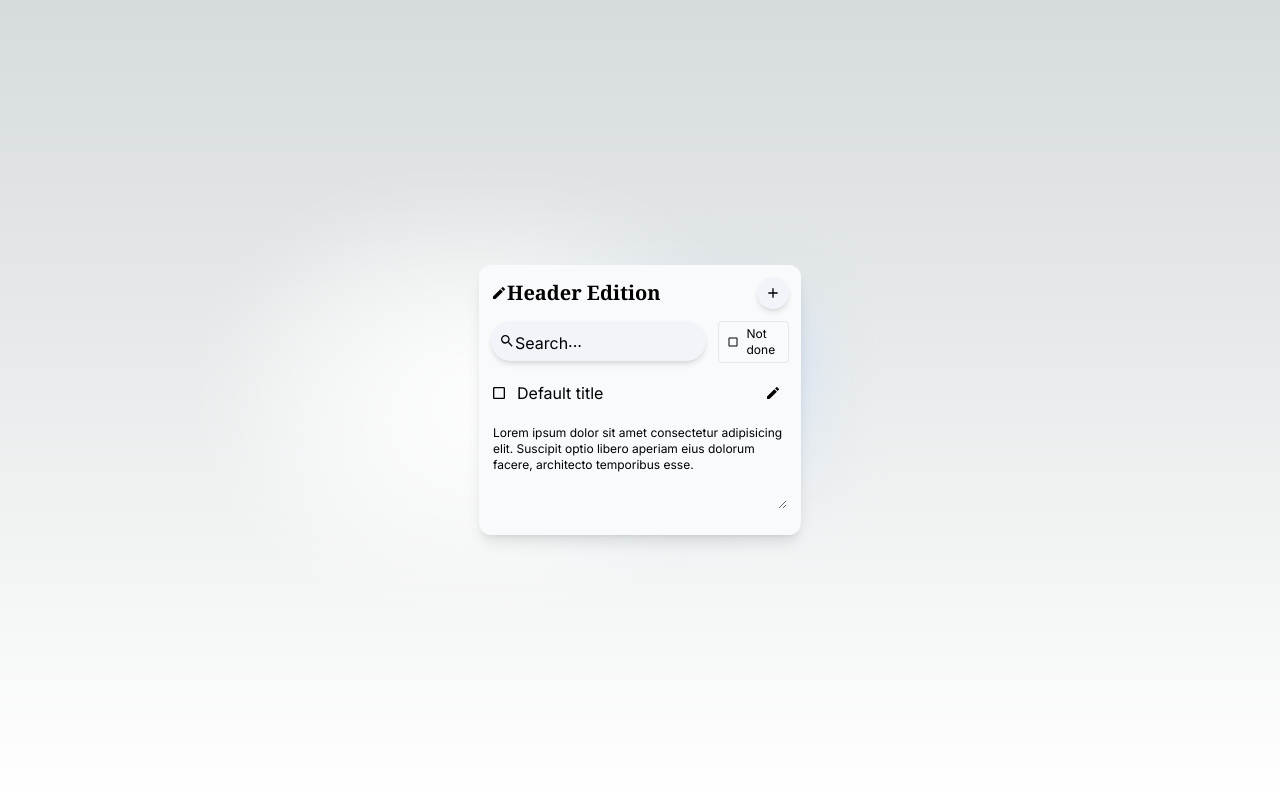
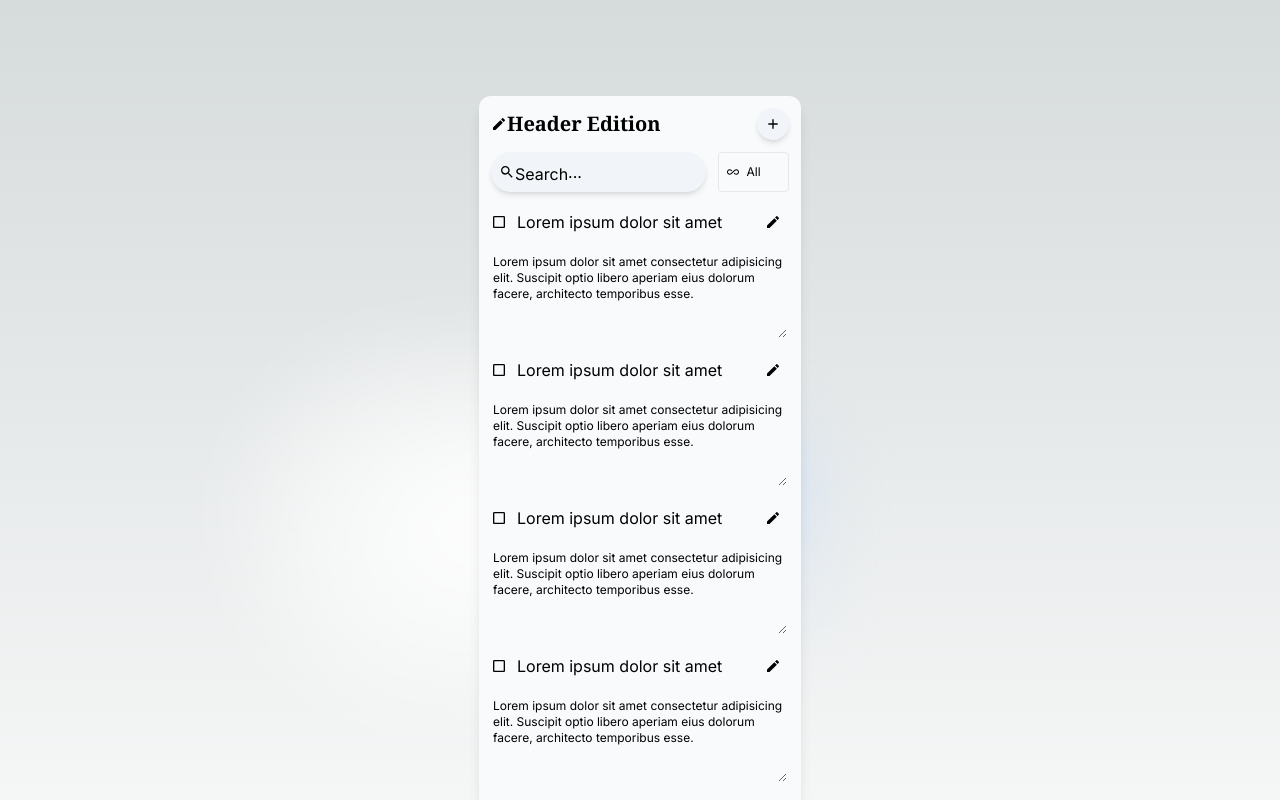
Before and after one commit to mad-js-dev/next-tailwind-todo, a Next.js app: page / in a window 1280 px wide. Shown: the top 800 px of the page. Built offline with nearby package versions, Linux system fonts and the light colour scheme.

Commit message:
Items basic integration (no filtering) & toggle foundation. 5 hours milestone.

```diff
--- a/src/app/TaskList/TaskList.tsx
+++ b/src/app/TaskList/TaskList.tsx
@@ -1,8 +1,24 @@
 'use client'
 import { MdEdit, MdAdd, MdSearch, MdCheckBox, MdCheckBoxOutlineBlank, MdAllInclusive } from 'react-icons/md';
 import TaskListItem from "./TaskListItem";
+import ToggleButton from "../ToggleButton/ToggleButton";
 
-export default function TaskList() {
+type TaskListItemProps = {
+    title: string
+    description: string
+    completed:boolean
+}
+
+type TaskListProps = {
+    title: string
+    data: TaskListItemProps[]
+}
+
+export default function TaskList(props:TaskListProps) {
+
+    function filterData() {
+        return props.data
+    }
 
     return (
       <main className="flex flex-col gap-3 rounded-xl bg-slate-50 shadow-lg p-3 relative z-1">
@@ -35,27 +51,19 @@ export default function TaskList() {
                     </div>
                 </div>
             </div>
-            <div className="basis-1/4">
-                <div className="flex border rounded px-2 py-1 text-xs">
-                    <div className="content-center pr-2">
-                        <MdCheckBoxOutlineBlank />
-                    </div>
-                    <div className="content-center text-xs">
-                        Not done
-                    </div>
+            <div className="basis-1/4 h-10">
+                <div className="h-full">
+                    <ToggleButton />
                 </div>
             </div>
         </div>
-        <div className="flex flex-row">
-            <TaskListItem />
+        <div className="flex flex-col">
+            {filterData().map((item, index) =>
+                <div key={index}>
+                    <TaskListItem title={item.title} description={item.description} completed={item.completed}/>
+                </div>
+            )}
         </div>
       </main>
     );
   }
-
-  /*
-                      <MdCheckBox />
-
-<MdCheckBoxOutlineBlank />
-<MdAllInclusive />
-*/
--- a/src/app/TaskList/TaskListItem.tsx
+++ b/src/app/TaskList/TaskListItem.tsx
@@ -1,12 +1,20 @@
 import { useState, useRef } from 'react';
 import classNames from "classnames";
 import { MdEdit, MdOutlineSave, MdCheckBox, MdCheckBoxOutlineBlank } from 'react-icons/md';
-export default function TaskList() {
 
+
+
+type TaskListItemProps = {
+    title: string
+    description: string
+    completed:boolean
+}
+
+export default function TaskList(props:TaskListItemProps) {
     let [editMode, setEditMode] = useState (false);
     let [completed, setCompleted] = useState (false);
-    let [title, setTitle] = useState ('Default title');
-    let [description, setDescription] = useState ('Lorem ipsum dolor sit amet consectetur adipisicing elit. Suscipit optio libero aperiam eius dolorum facere, architecto temporibus esse.')
+    let [title, setTitle] = useState (props.title || 'Default title');
+    let [description, setDescription] = useState (props.description || 'Lorem ipsum dolor sit amet consectetur adipisicing elit. Suscipit optio libero aperiam eius dolorum facere, architecto temporibus esse.')
     let titleInput = useRef<HTMLInputElement>(null);
     let descriptionInput = useRef<HTMLTextAreaElement>(null);
 
@@ -34,7 +42,6 @@ export default function TaskList() {
             "group",
             {'is-editable': editMode},
             {'is-checked': completed},
-            `flex flex-row justify-between w-full`
         )}>
             <div className="flex flex-col w-full">
                 <div className="flex flex-row">
@@ -62,7 +69,7 @@ export default function TaskList() {
                         }
                         <div onClick={toggleEditMode}>
                             <div className="hidden group-[.is-editable]:block">
-                            <MdOutlineSave />
+                                <MdOutlineSave />
                             </div>
                             <div className="block group-[.is-editable]:hidden">
                                 <MdEdit />
--- /dev/null
+++ b/src/app/ToggleButton/ToggleButton.tsx
@@ -0,0 +1,41 @@
+    'use client'
+    import { useState } from 'react';
+    import { MdCheckBox, MdCheckBoxOutlineBlank, MdAllInclusive } from 'react-icons/md';
+    import classNames from "classnames";
+
+    export default function ToggleButton() {
+        let [toggleState, setToggleState] = useState (false);
+        let [selectedIndex, setSelectedIndex] = useState (0);
+
+        function setState(index:number) {
+            setSelectedIndex(index)
+        }
+
+        return (
+            <div className={classNames(
+                "group",
+                {'is-allSet': selectedIndex==0},
+                {'is-doneSet': selectedIndex==1},
+                {'is-notdoneSet': selectedIndex==2},
+                "h-full flex border rounded px-2 py-1 text-xs"
+            )
+            }
+            onClick={() => setState((selectedIndex==2) ? 0 : ++selectedIndex)}
+            >
+                <div className="content-center pr-2">
+                    <div className="hidden group-[.is-allSet]:block">
+                        <MdAllInclusive />
+                    </div>
+                    <div className="hidden group-[.is-doneSet]:block">
+                        <MdCheckBox />
+                    </div>
+                    <div className="hidden group-[.is-notdoneSet]:block">
+                        <MdCheckBoxOutlineBlank />
+                    </div>
+                </div>
+                <div className="content-center text-xs">
+                    { (selectedIndex==0) ? 'All' : (selectedIndex==1) ? 'Done' : 'Not done'}
+                </div>
+            </div>
+        );
+    }
--- a/src/app/page.tsx
+++ b/src/app/page.tsx
@@ -2,10 +2,37 @@ import Image from "next/image";
 import TaskList from "./TaskList/TaskList";
 
 export default function Home() {
+  const data  = [
+    {
+      title: 'Lorem ipsum dolor sit amet',
+      description: 'Lorem ipsum dolor sit amet consectetur adipisicing elit. Suscipit optio libero aperiam eius dolorum facere, architecto temporibus esse.',
+      completed: false
+    },
+    {
+      title: 'Lorem ipsum dolor sit amet',
+      description: 'Lorem ipsum dolor sit amet consectetur adipisicing elit. Suscipit optio libero aperiam eius dolorum facere, architecto temporibus esse.',
+      completed: false
+    },
+    {
+      title: 'Lorem ipsum dolor sit amet',
+      description: 'Lorem ipsum dolor sit amet consectetur adipisicing elit. Suscipit optio libero aperiam eius dolorum facere, architecto temporibus esse.',
+      completed: false
+    },
+    {
+      title: 'Lorem ipsum dolor sit amet',
+      description: 'Lorem ipsum dolor sit amet consectetur adipisicing elit. Suscipit optio libero aperiam eius dolorum facere, architecto temporibus esse.',
+      completed: false
+    },
+    {
+      title: 'Lorem ipsum dolor sit amet',
+      description: 'Lorem ipsum dolor sit amet consectetur adipisicing elit. Suscipit optio libero aperiam eius dolorum facere, architecto temporibus esse.',
+      completed: false
+    }
+  ]
   return (
     <main className="flex min-h-screen flex-col items-center justify-around p-24 text-black">
       <div className="relative z-1 flex place-items-center before:absolute before:h-[300px] before:w-full before:-translate-x-1/2 before:rounded-full before:bg-gradient-radial before:from-white before:to-transparent before:blur-2xl before:content-[''] after:absolute after:-z-20 after:h-[180px] after:w-full after:translate-x-1/3 after:bg-gradient-conic after:from-sky-200 after:via-blue-200 after:blur-2xl after:content-[''] before:dark:bg-gradient-to-br before:dark:from-transparent before:dark:to-blue-700 before:dark:opacity-10 after:dark:from-sky-900 after:dark:via-[#0141ff] after:dark:opacity-40 sm:before:w-[480px] sm:after:w-[240px] before:lg:h-[360px]">
-        <TaskList />
+        <TaskList title={'My To do list'} data={data}/>
       </div>
 
     </main>
```
